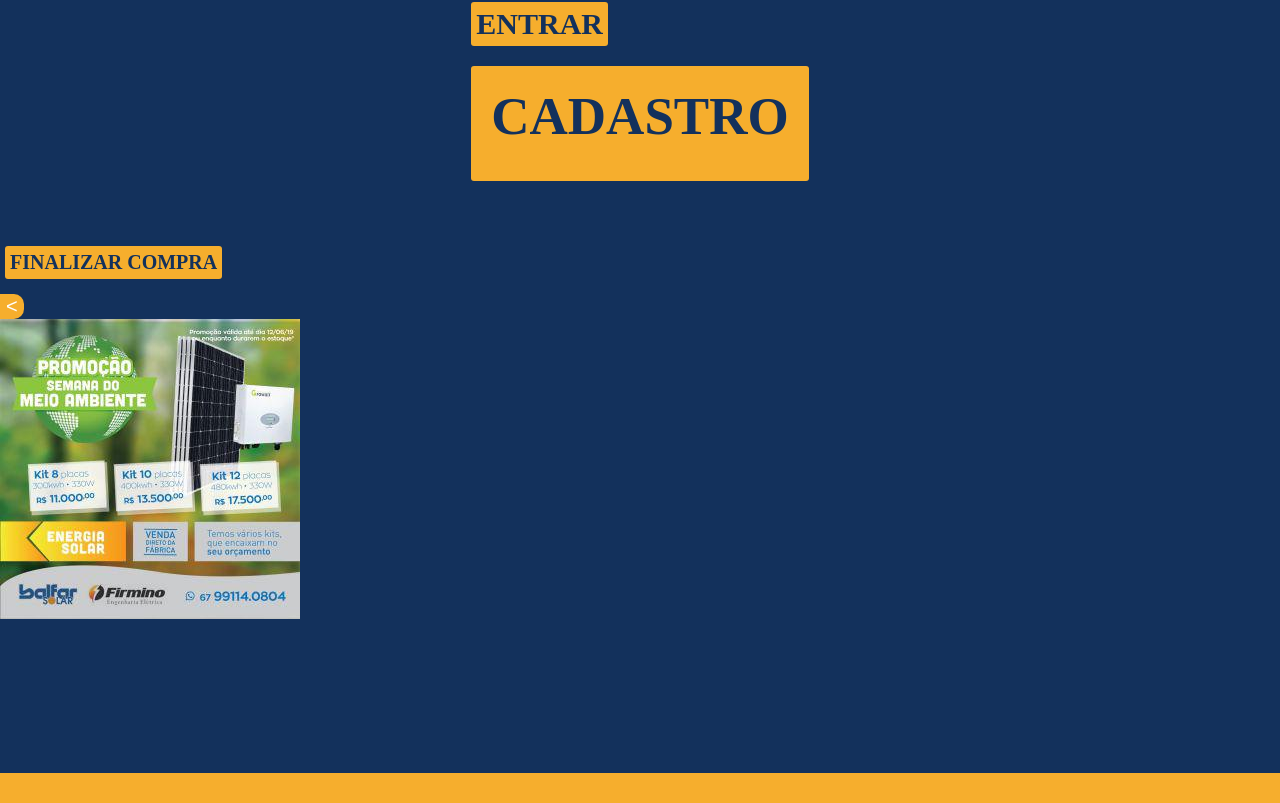
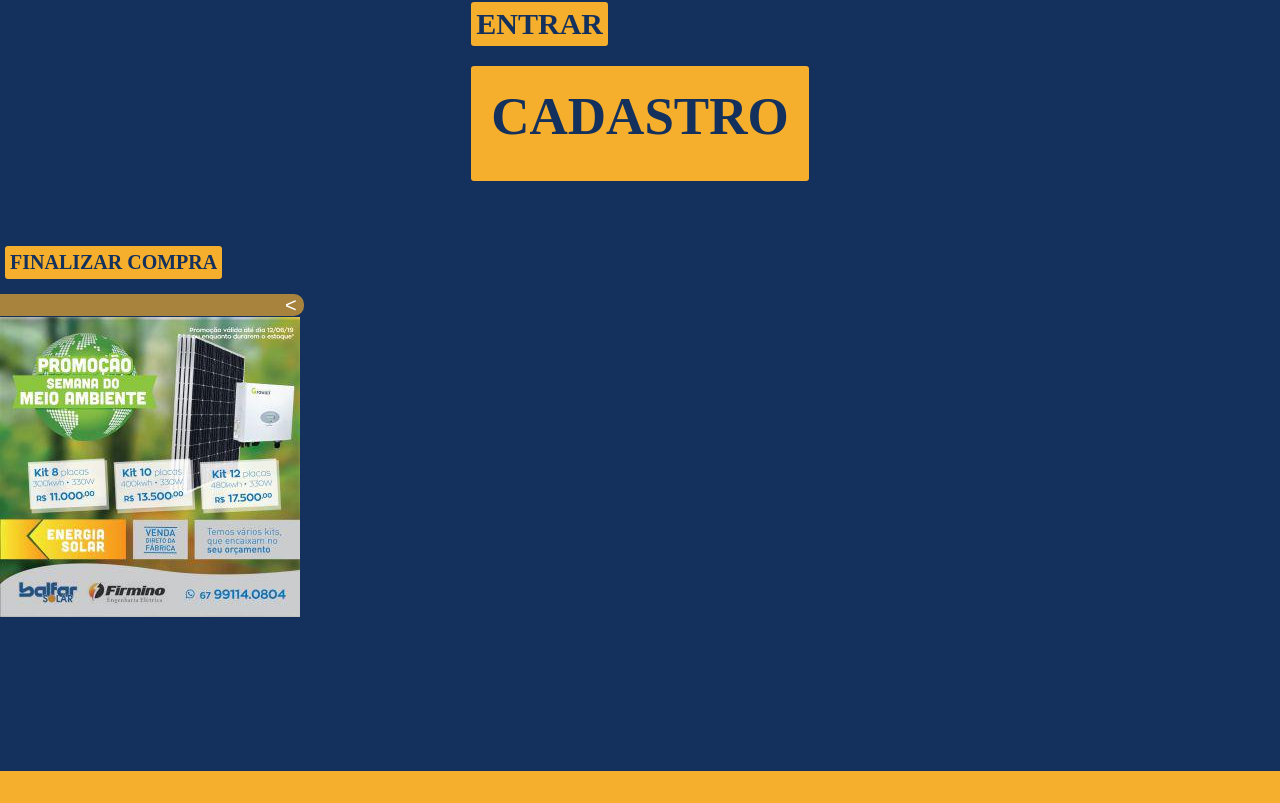
Before and after one commit to PenvicK/zonne-e-react, a React (Create React App) app: page /login in a window 1280 px wide. Shown: the part 546-1349 px from the top of the page. Built offline with nearby package versions, Linux system fonts and the light colour scheme; grey boxes are pictures that could not be loaded.

Commit message:
concertei menuHbr e anuncio slide

```diff
--- a/src/components/anuncio/Anuncio.jsx
+++ b/src/components/anuncio/Anuncio.jsx
@@ -1,6 +1,7 @@
-import React from "react";
+import React, {useState} from "react";
 import "./anuncio.css";
 import { imagemanuncio } from "./image";
+
 
 class Anuncio extends React.Component {
   constructor(props) {
@@ -18,14 +19,10 @@ class Anuncio extends React.Component {
     return (
       <div className="container-allAnuncio">
         <div className="containerAnuncio">
-            <button className= "anun" onClick={this.state.showDiv === true && this.hideButtonDiv}>&#60;</button>
-            <div className="container">{this.state.showDiv && (
-              <div>
-                {" "}
-                <img src={imagemanuncio} />{" "}
-              </div>
-            )}
-          </div>
+            <a  id='anun'className={this.state.showDiv ? "anunOn":"anunOff"} onClick={this.state.showDiv === true && this.hideButtonDiv || this.state.showDiv === false && this.hideButtonDiv}>{this.state.showDiv ? '<':'>'}</a>
+            <div className={this.state.showDiv ? 'imagenAnunOn':'imagenAnunOff'}>
+              <img src={imagemanuncio} />
+            </div>
         </div>
       </div>
     );
--- a/src/components/anuncio/anuncio.css
+++ b/src/components/anuncio/anuncio.css
@@ -1,9 +1,43 @@
-.anun{
+.anunOn{
     color: white;
     font-family: Arial, Helvetica, sans-serif;
     font-size: 20px;
-    background-color:  #F6AE2D;
+    background-color:  #f6b02da6;
     border: none;
     border-top-right-radius: 10px;
     border-bottom-right-radius: 10px;
+    padding-right: 7px;
+    padding-left: 285px;
+    transition: all 0.2s;
+    cursor: pointer;
 }
+.anunOff{
+    color: white;
+    font-family: Arial, Helvetica, sans-serif;
+    font-size: 20px;
+    background-color:  #f6b02da6;
+    border: none;
+    border-top-right-radius: 10px;
+    border-bottom-right-radius: 10px;
+    padding-right: 5px;
+    padding-left: 6px;
+    transition: all 0.2s;
+    cursor: pointer;
+}
+.anunOff:hover{
+    background-color:  #F6AE2D;
+}
+.anunOn:hover{
+    background-color:  #F6AE2D;
+}
+#anun{
+    text-decoration: none;
+}
+.imagenAnunOn{
+    transform: translateX(0%);
+    transition: all 0.2s;
+}
+.imagenAnunOff{
+    transform: translateX(-100%);
+    transition: all 0.2s;
+}
--- a/src/components/cabecalho/MenuHbr.jsx
+++ b/src/components/cabecalho/MenuHbr.jsx
@@ -1,19 +1,23 @@
-import React from 'react';
+import React, {useState} from 'react';
 import './menu.css';
 import logo from '../public/logo.png';
 import {Link} from 'react-router-dom';
 
 function MenuHbr(){
+    const [sidebar, setSidebar] = useState(false)
+
+    const showSidebar = () => setSidebar(!sidebar)
+
     return(
         <div id= "headerHbr">
             <div id="containerHbr">
                 <div id= "container_menuHbr">
-                    <div id="menuBar"for= "checkHbr">
-                        <input type="checkbox" id="checkHbr" />
+                    <div id="menuBar">
+                        <input type="checkbox" id='checkHbr' />
                         <div className="bar" id="bar1"></div>
                         <div className="bar" id="bar2"></div>
                         <div className="bar" id="bar3"></div>
-                        <label For="checkHbr" id="labelHbr"></label>
+                        <label For="checkHbr" id="labelHbr" onClick={showSidebar}></label>
                     </div>
 
                     <div id="logoHbr">
@@ -21,7 +25,7 @@ function MenuHbr(){
                     </div>
                 </div>
                 <div id="menuHbr">
-                    <ul className="cabecalhoHbr cabecalhoHbrOpen">
+                    <ul className={sidebar ? "cabecalhoHbr cabecalhoHbrOpen" : "cabecalhoHbr"}>
                         <Link to='/' className= "linkHeader">
                             <li><a href="" className= "linkHeaderHbr"><strong>home</strong></a></li>
                         </Link>
--- a/src/components/cabecalho/menu.css
+++ b/src/components/cabecalho/menu.css
@@ -168,14 +168,14 @@ body{
     background-color: #f6b02d;
 }
 .cabecalhoHbr{
-    transform: translateX(-300%);
+    transform: translateX(-350px);
     transition: transform .2s linear;
+}
+.cabecalhoHbrOpen{
+    transform: translateX(150px);
 }
 #checkHbr{
     display: none;
-}
-.cabecalhoHbrOpen{
-    transform: translateX(75%);
 }
 #checkHbr:checked ~ #bar1{
     transform: translateY(4px) rotateZ(-45deg);
```
